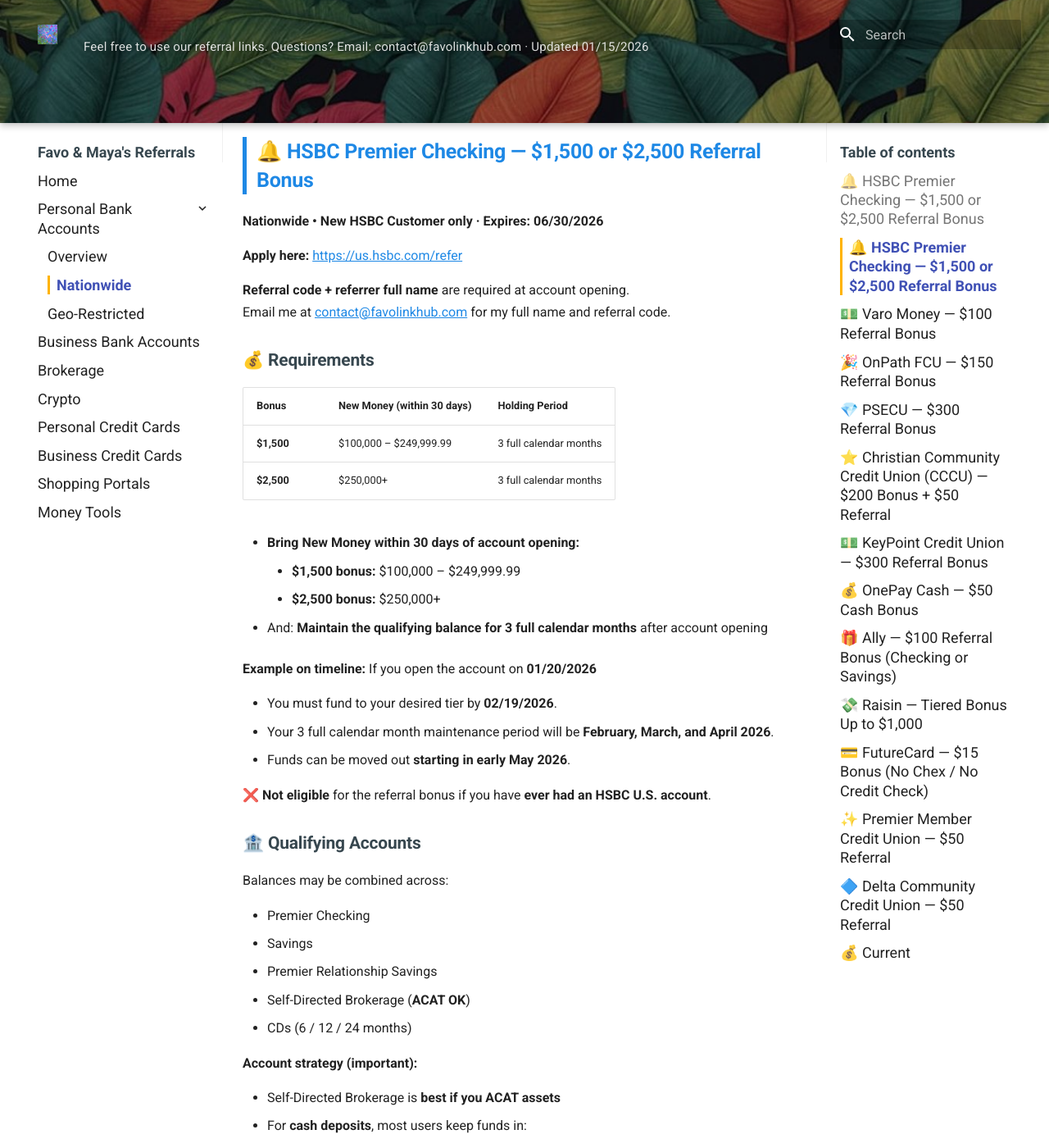
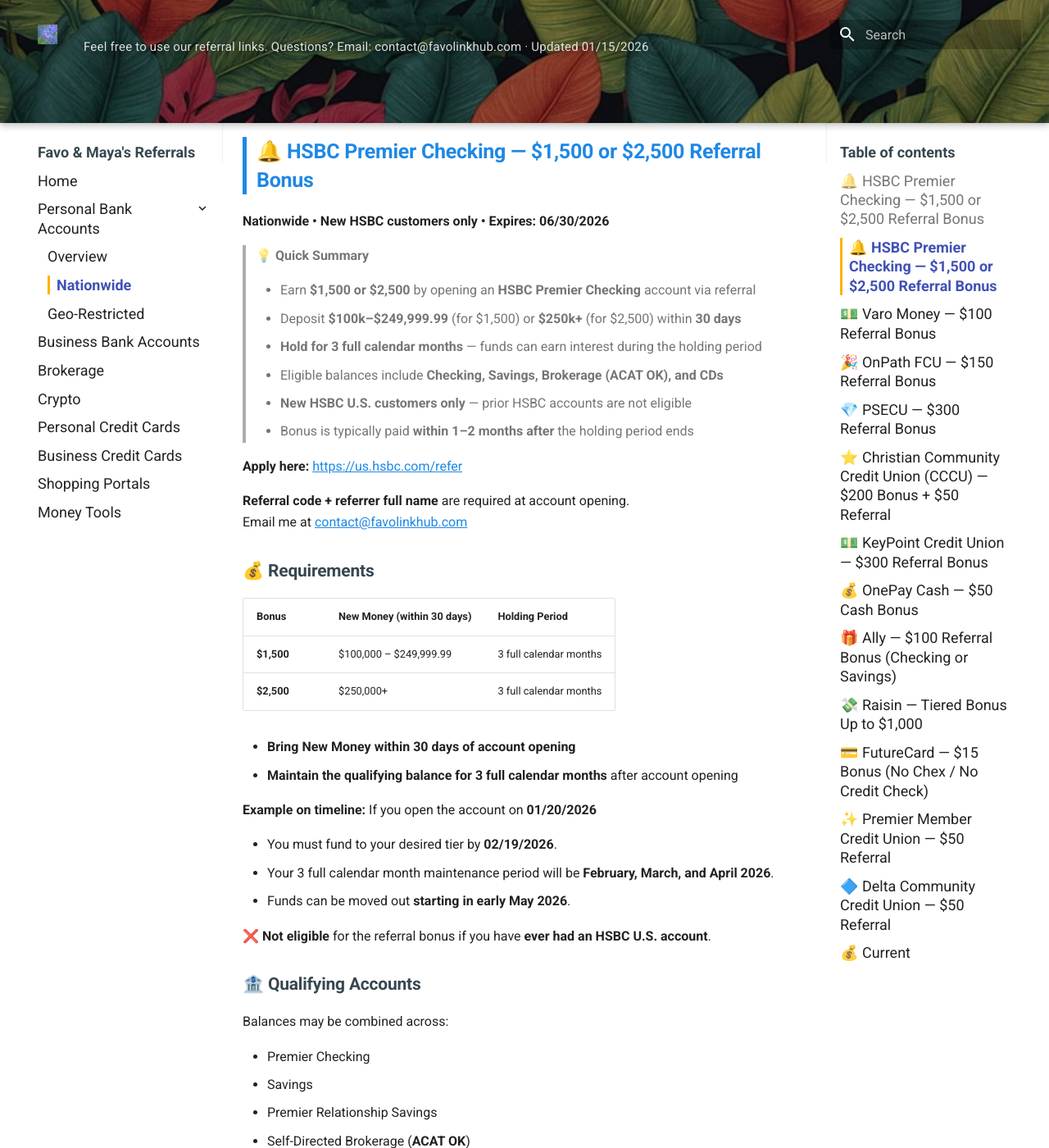
Before and after one commit to whispersofzephyr/favolinkhub-site, an MkDocs documentation site: the page built from docs/personal-bank-nationwide.md, in a window 1280 px wide and 1400 px high, scrolled down 3887 px. Shown: the whole window at 82% size. Built offline with MkDocs 1.6.1 and Material for MkDocs 9.7.7, drawn with Linux system fonts in a browser that asks for light colours; some of the changed text lies outside the part shown.

Commit message:
Update personal-bank-nationwide.md

```diff
--- a/docs/personal-bank-nationwide.md
+++ b/docs/personal-bank-nationwide.md
@@ -126,12 +126,21 @@ Balances may be combined across:
 ---
 
 ## 🔔 HSBC Premier Checking — $1,500 or $2,500 Referral Bonus
-**Nationwide • New HSBC Customer only · Expires: 06/30/2026**
+**Nationwide • New HSBC customers only • Expires: 06/30/2026**
+
+> 💡 **Quick Summary**
+>
+> - Earn **$1,500 or $2,500** by opening an **HSBC Premier Checking** account via referral
+> - Deposit **$100k–$249,999.99** (for $1,500) or **$250k+** (for $2,500) within **30 days**
+> - **Hold for 3 full calendar months** — funds can earn interest during the holding period
+> - Eligible balances include **Checking, Savings, Brokerage (ACAT OK), and CDs**
+> - **New HSBC U.S. customers only** — prior HSBC accounts are not eligible
+> - Bonus is typically paid **within 1–2 months after** the holding period ends
 
 **Apply here:** [https://us.hsbc.com/refer](https://us.hsbc.com/refer)
 
 **Referral code + referrer full name** are required at account opening.
-Email me at **[contact@favolinkhub.com](mailto: contact@favolinkhub.com)** for my full name and referral code.
+Email me at **[contact@favolinkhub.com](mailto:contact@favolinkhub.com)**
 
 ### 💰 Requirements
 
@@ -140,14 +149,11 @@ Email me at **[contact@favolinkhub.com](mailto: contact@favolinkhub.com)** for m
 | **$1,500** | $100,000 – $249,999.99 | 3 full calendar months |
 | **$2,500** | $250,000+ | 3 full calendar months |
 
-- **Bring New Money within 30 days of account opening:**
+- **Bring New Money within 30 days of account opening**
+- **Maintain the qualifying balance for 3 full calendar months** after account opening
 
-    - **$1,500 bonus:** $100,000 – $249,999.99
-    - **$2,500 bonus:** $250,000+
-
-- And: **Maintain the qualifying balance for 3 full calendar months** after account opening
-
-**Example on timeline:** If you open the account on **01/20/2026**
+**Example on timeline:**
+If you open the account on **01/20/2026**
 
   - You must fund to your desired tier by **02/19/2026**.
   - Your 3 full calendar month maintenance period will be **February, March, and April 2026**.
@@ -174,7 +180,7 @@ Balances may be combined across:
     - **Premier Relationship Savings**
     so you can earn competitive interest during the 3-month holding period
 
-  (See Editor’s Notes below for details.)
+  *(See Editor’s Notes below for details.)*
 
 ### 🧭 How to Get Your $1,500 or $2,500 Bonus (Step-by-Step)
 
@@ -216,15 +222,19 @@ Balances may be combined across:
 
       - If you place no trades, funds in Self-Directed Brokerage automatically sweep into:
 
-        - **HGDXX** (HSBC Investor U.S. Government Money Market Fund, 7-day yield of 3.39% as of 1/1/2026 ), or
-        - **HTDXX** (HSBC U.S. Treasury Money Market Fund, 7-day yield of 3.37% as of 1/1/2026 )
+        - **HGDXX** — HSBC Investor U.S. Government Money Market Fund
+          *(7-day yield ~3.39% as of 01/01/2026)*
+        - **HTDXX** — HSBC U.S. Treasury Money Market Fund
+          *(7-day yield ~3.37% as of 01/01/2026)*
+        - You can choose between the two sweep options.
 
       - These typically yield **on par with or higher than Relationship Savings**, and:
 
         - Require **no DD or debit spend**
         - Offer **state tax advantages** due to Treasury exposure
-        - 2024 exempt rates: **52.55% (HGDXX)**, **100% (HTDXX)**
-        - This often makes Brokerage the preferred option for high-tax state residents.
+
+            - 2024 exempt rates: **52.55% (HGDXX)**, **100% (HTDXX)**
+            - This often makes Brokerage the preferred option for high-tax state residents.
 
 - **Trading fee:**
 
@@ -236,7 +246,9 @@ Balances may be combined across:
     - Waived with **$100,000+ combined balance**, or
     - Waived with **$5,000 monthly direct deposit**
     - During the promo, the fee is automatically waived since the **minimum promo balance is $100k**.
+
       After completing the bonus and moving funds out, simply push **$5k ACH per month** from an external bank to avoid the fee.
+
       *If you forget one month and are charged the fee, contacting customer service usually results in a **one-time courtesy refund**.*
 
 - **Funds may move during the maintenance period**
```
